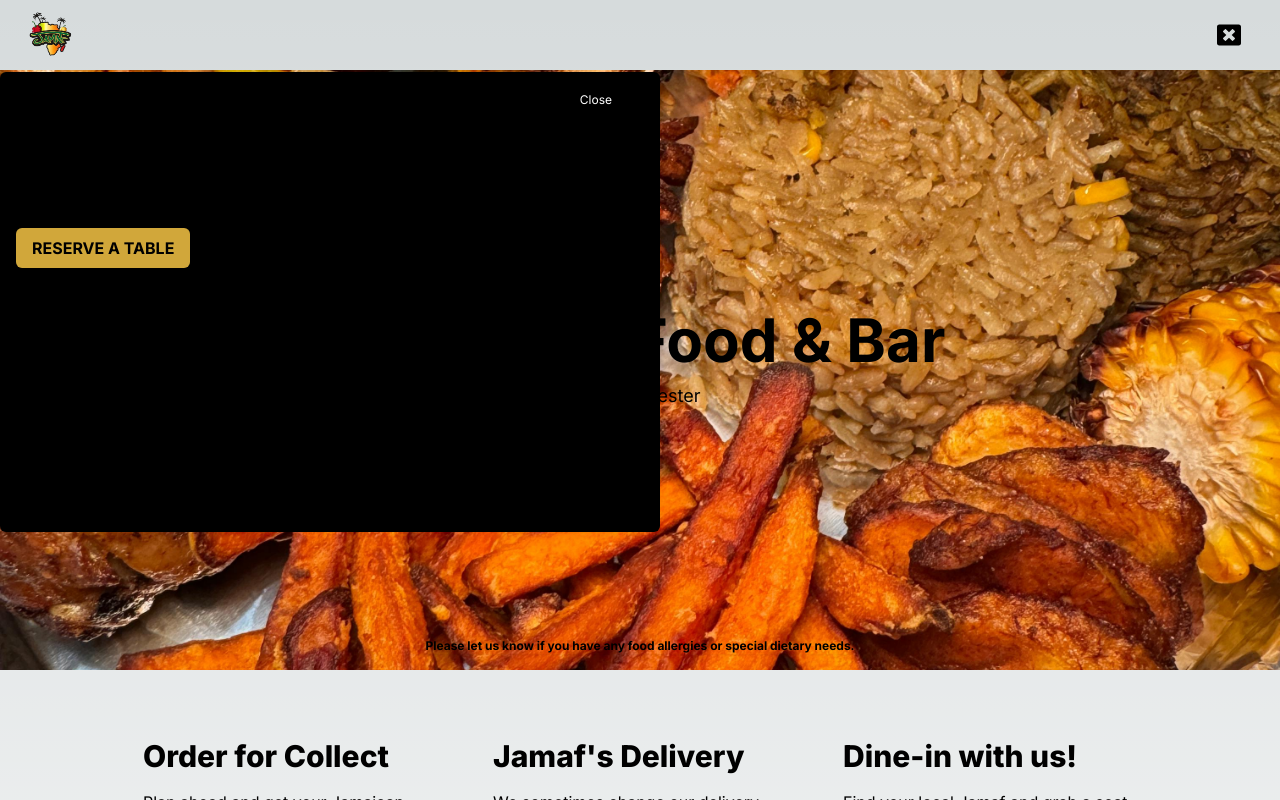
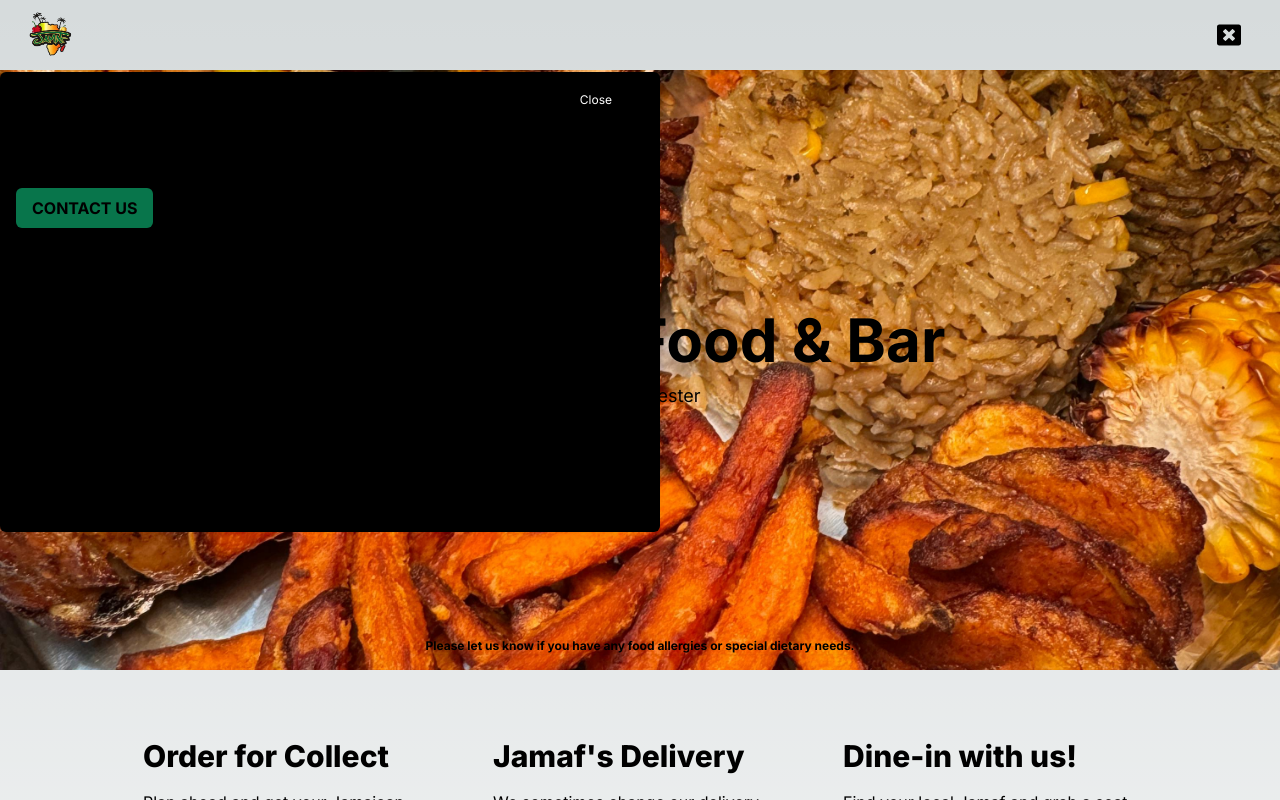
Before and after one commit to originallyblack/jamafnbar, a Next.js app: page / in a window 1280 px wide. Both pictures are taken after a click on the element 1228 px from the left and 35 px from the top of the page. Shown: the top 800 px of the page. Built offline with nearby package versions, Linux system fonts and the light colour scheme.

Commit message:
refactor: add whatsapp messaging, update nav info, add brand colour

```diff
--- a/src/app/components/nav.jsx
+++ b/src/app/components/nav.jsx
@@ -11,21 +11,26 @@
 } from "react-icons/fa";
 export default function Nav() {
   const [navbar, setNavbar] = useState(false);
+
+  const number = 447759546969;
+  const waText = "Hi Jamaf, I'm interested in your menu";
+  const whatsAppUrl = `https://wa.me/${number}?text=${encodeURIComponent(
+    waText
+  )}`;
+
   const handleNav = () => {
     setNavbar(!navbar);
   };
-  const orderlink =
-    "https://www.pronto-food-online.com/ordering/restaurant/menu?restaurant_uid=175b2cdb-5680-4673-b025-59f548105410&glfa_cid=1694974390.1601939947&glfa_t=1601940069781";
-  const reserveLink =
-    "https://www.pronto-food-online.com/ordering/restaurant/menu/reservation?restaurant_uid=175b2cdb-5680-4673-b025-59f548105410&reservation=true&glfa_cid=1277109742.1603227119&glfa_t=1603227121089";
+
   const menuItems = [
-    ["Hq Menu", "/menu"],
+    ["Menu", "/menu"],
 
-    ["Call us", "tel:07759546969"],
-    ["About HQ", "/"],
+    // ["Call us", `tel:${number}`],
+    ["About", "/"],
     // ['Order online', orderlink],
     // ['Reserve a table', reserveLink],
   ];
+
   return (
     <div className="">
       <div className=" overflow-hidden shadow-lg flex flex-row h-[70px] px-6 relative w-screen items-center justify-between ">
@@ -86,12 +91,11 @@
             </Link> */}
             <Link
               onClick={handleNav}
-              href={reserveLink}
+              href={whatsAppUrl}
               target="_blank"
-              className=" hover:font-semibold px-4 py-2 mt-1 bg-accent rounded-md uppercase "
+              className="hover:font-semibold px-4 py-2 mt-1 bg-brand rounded-md uppercase "
             >
-              {" "}
-              Reserve a table
+              Contact Us
             </Link>
             <div className="flex flex-row text-2xl p-4 gap-4 ">
               {/* <Link
@@ -120,7 +124,7 @@
             <span className="px-2 text-sm  gap-2 flex flex-col">
               {" "}
               <p className="font-light">Opening Hours</p> <p>Monday - Sunday</p>
-              <p>4pm - 11pm</p>
+              <p>9:30am - 6pm</p>
             </span>
           </div>
           <span
--- a/tailwind.config.js
+++ b/tailwind.config.js
@@ -9,6 +9,7 @@
     extend: {
       colors: {
         accent: "#d1a73a",
+        brand: "#08754b",
       },
       backgroundImage: {
         "gradient-radial": "radial-gradient(var(--tw-gradient-stops))",
```
